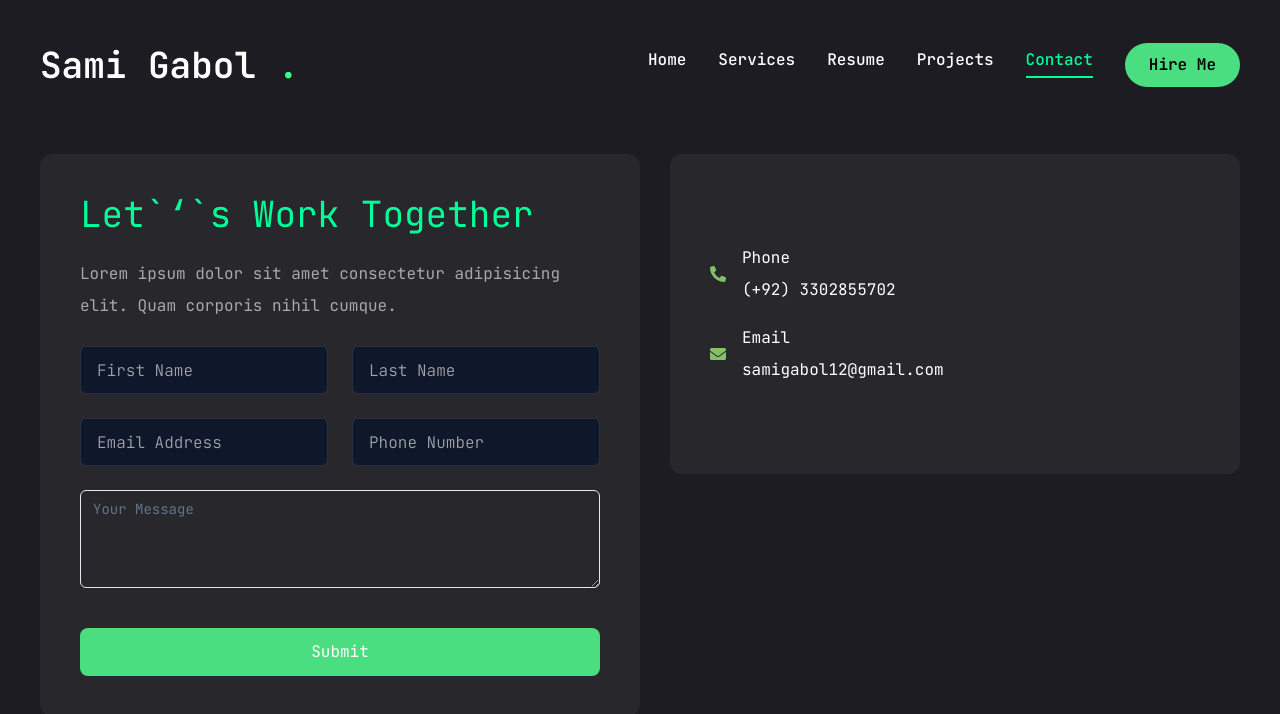
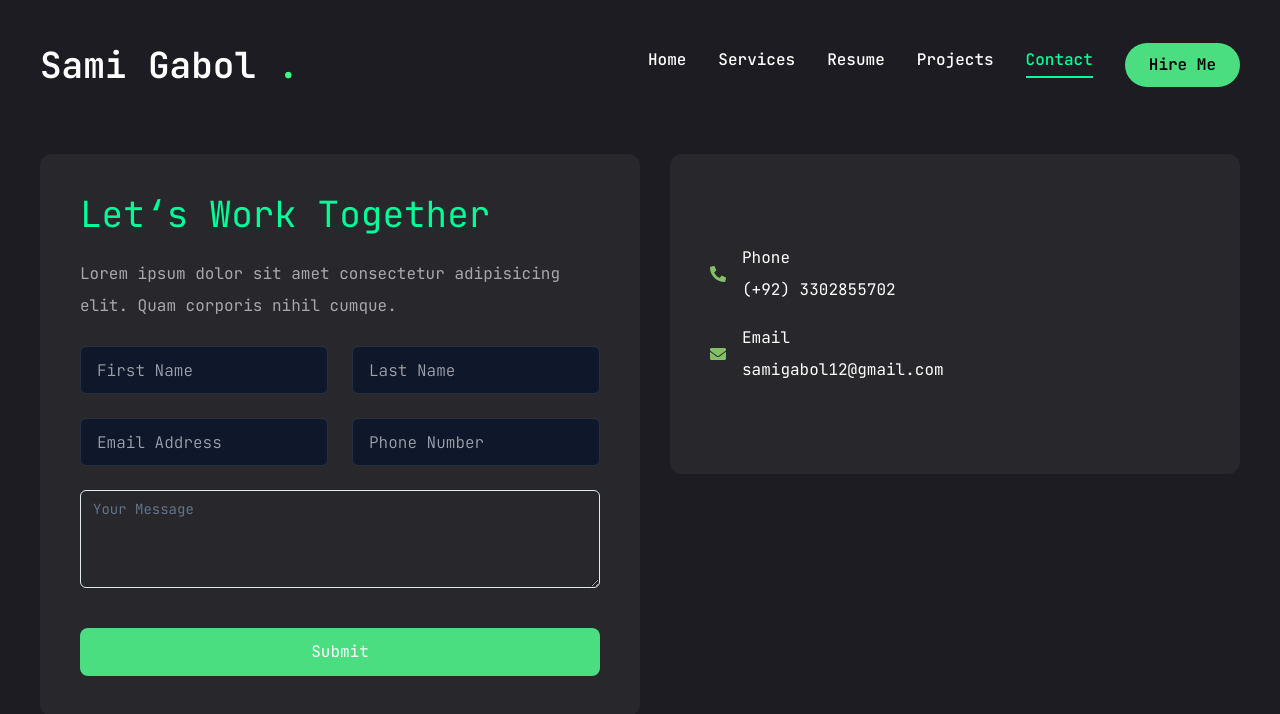
Before and after one commit to sami8890/Portfolio-website, a Next.js app: page /contact in a window 1280 px wide. Shown: the top 714 px of the page. Built offline with nearby package versions, Linux system fonts and the light colour scheme.

Commit message:
update code

```diff
--- a/src/app/Projects/page.tsx
+++ b/src/app/Projects/page.tsx
@@ -1,3 +1,4 @@
+"use client";
 import { motion } from "framer-motion";
 import { useState, useRef } from "react";
 import { Swiper, SwiperSlide } from "swiper/react";
--- a/src/app/contact/page.tsx
+++ b/src/app/contact/page.tsx
@@ -42,7 +42,7 @@ const Contact = () => {
               onSubmit={handleSubmit}
               className="flex flex-col gap-6 p-10 bg-[#27272c] rounded-xl"
             >
-              <h3 className="text-4xl text-accent">Let`&lsquo;`s Work Together</h3>
+              <h3 className="text-4xl text-accent">Let&lsquo;s Work Together</h3>
               <p className="text-white/60">
                 Lorem ipsum dolor sit amet consectetur adipisicing elit. Quam
                 corporis nihil cumque.
@@ -54,8 +54,7 @@ const Contact = () => {
                 <Input type="email" placeholder="Email Address" required />
                 <Input type="tel" placeholder="Phone Number" required />
               </div>
-              <Textarea placeholder="Your Message" rows={4} required />
-
+              <Textarea placeholder="Your Message" rows={4} cols={20} required />
               {/* Submit button */}
               <button
                 type="submit"
--- a/src/app/page.tsx
+++ b/src/app/page.tsx
@@ -29,7 +29,7 @@ const HomePage = () => {
           <div className="text-center xl:text-left order-2 xl:order-none">
             <span className="text-xl">Front-end Web Developer</span>
             <h1 className="h1">
-              Hello I`&apos;`m <br />
+              Hello I&apos;m <br />
               <span className="text-[#00ff99]">Sami Gabol</span>
             </h1>
             <p className="max-w-[500px] mb-9 text-white/80">
```
